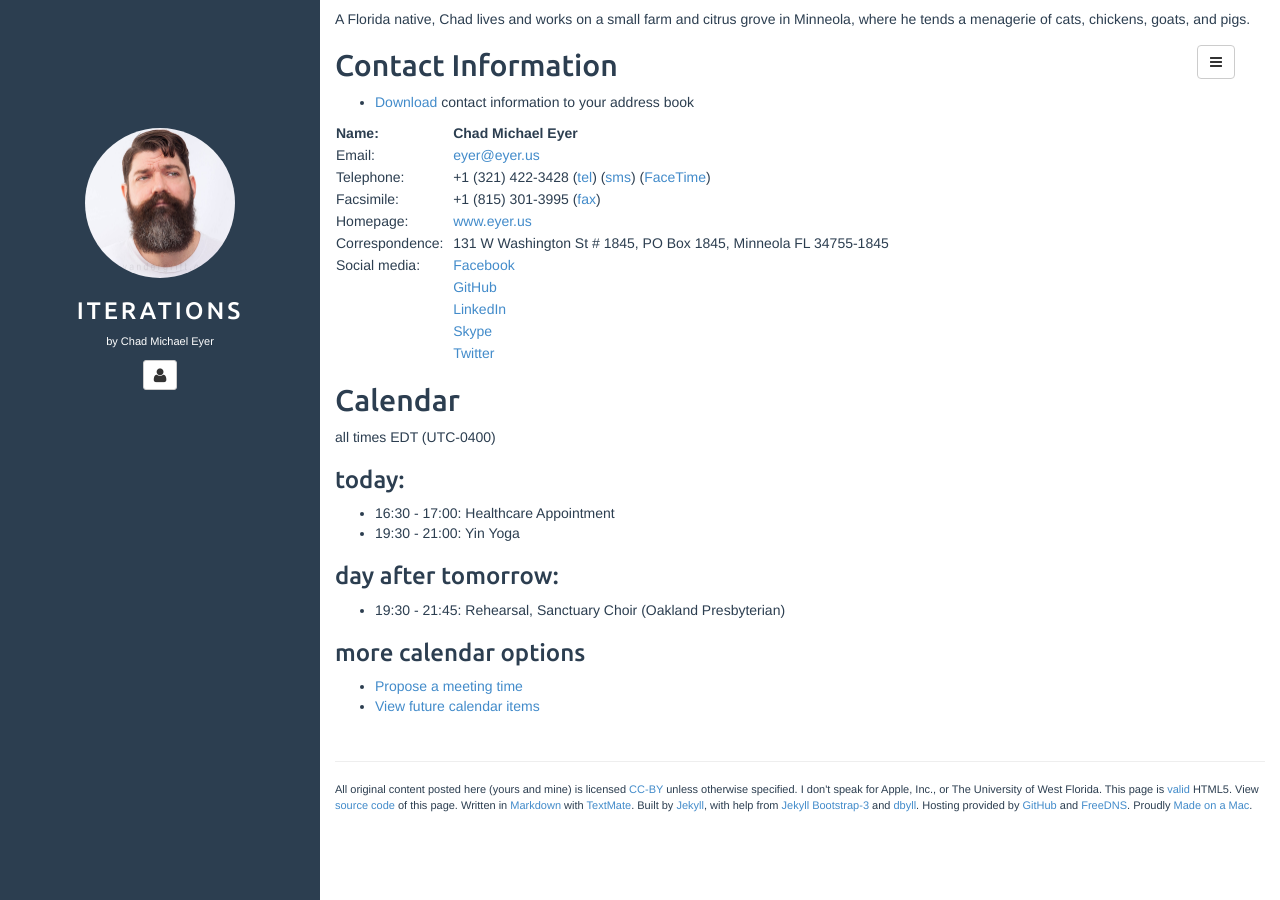
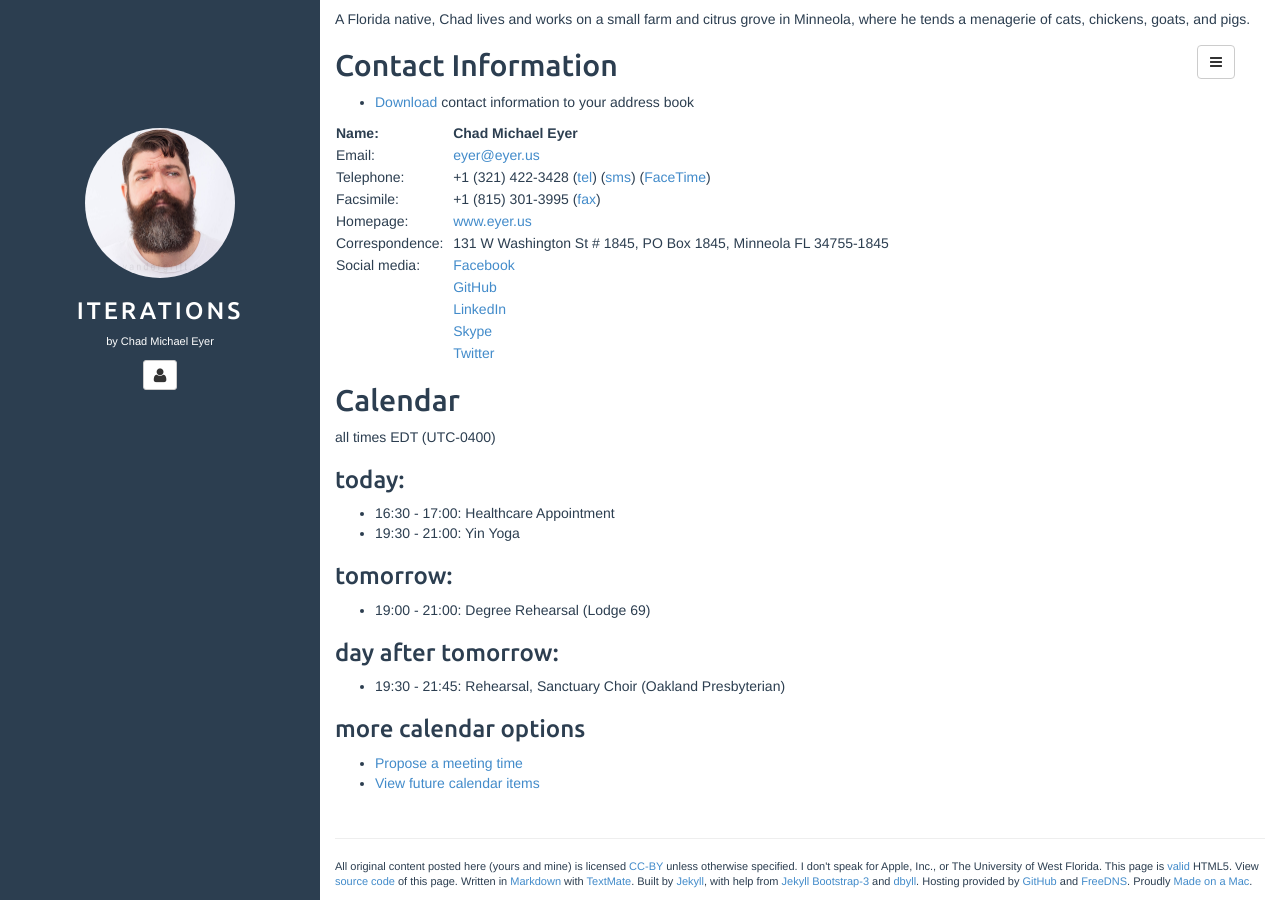
Before and after one commit to chadmichaeleyer/chadmichaeleyer.github.io, a Jekyll site: the page built from about.md, in a window 1280 px wide and 900 px high, scrolled down 1050 px. Built offline with Jekyll 4.4.1, drawn with Linux system fonts in a browser that asks for light colours.

Commit message:
calendar update

```diff
--- a/calendar-year.markdown
+++ b/calendar-year.markdown
@@ -4,6 +4,10 @@ all times EDT (UTC-0400)
 
 * 16:30 - 17:00: Healthcare Appointment
 * 19:30 - 21:00: Yin Yoga
+
+### 2017-08-29 (Tue):
+
+* 19:00 - 21:00: Degree Rehearsal (Lodge 69)
 
 ### 2017-08-30 (Wed):
 
--- a/calendar.markdown
+++ b/calendar.markdown
@@ -5,6 +5,10 @@ all times EDT (UTC-0400)
 * 16:30 - 17:00: Healthcare Appointment
 * 19:30 - 21:00: Yin Yoga
 
+### tomorrow:
+
+* 19:00 - 21:00: Degree Rehearsal (Lodge 69)
+
 ### day after tomorrow:
 
 * 19:30 - 21:45: Rehearsal, Sanctuary Choir (Oakland Presbyterian)
```
